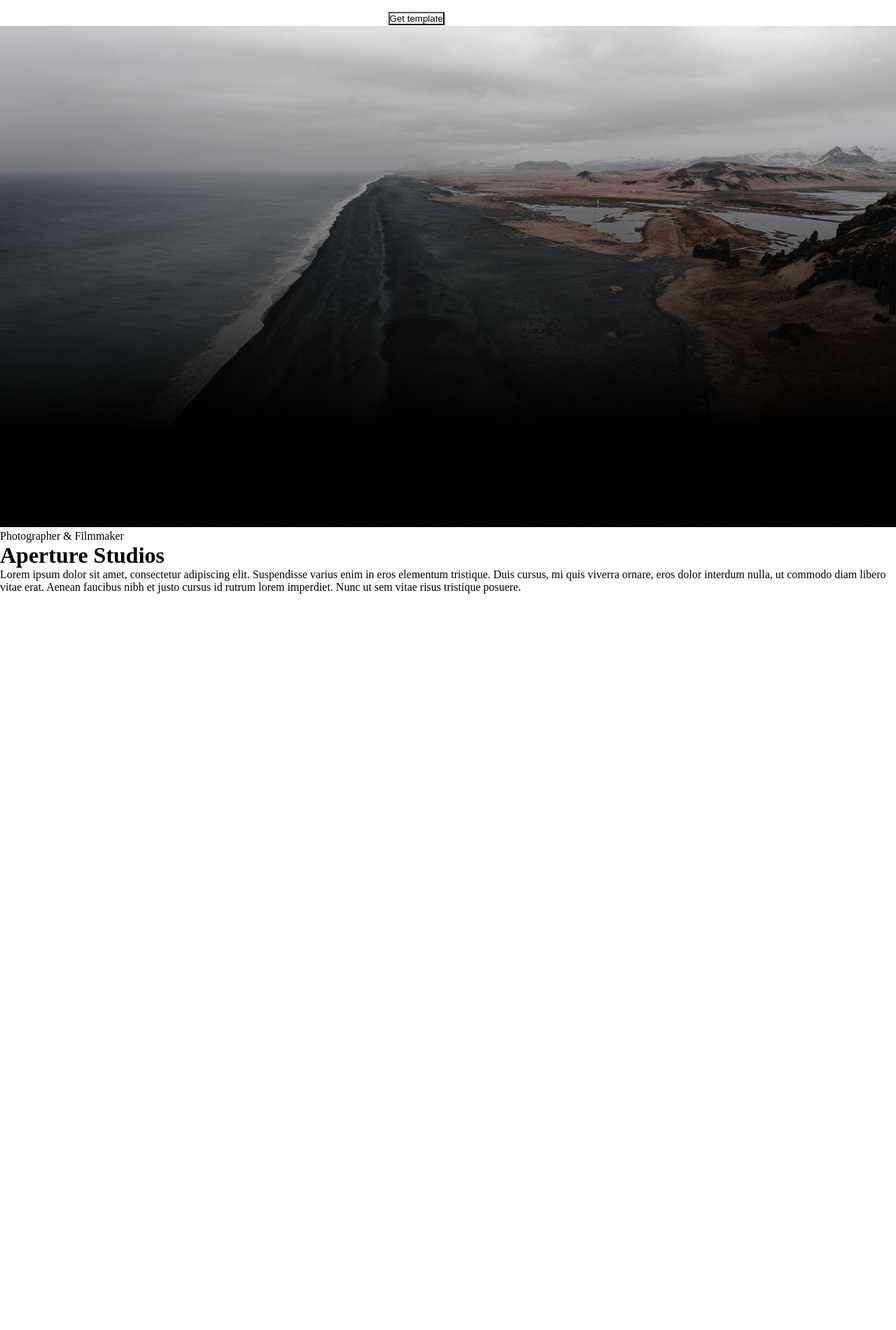
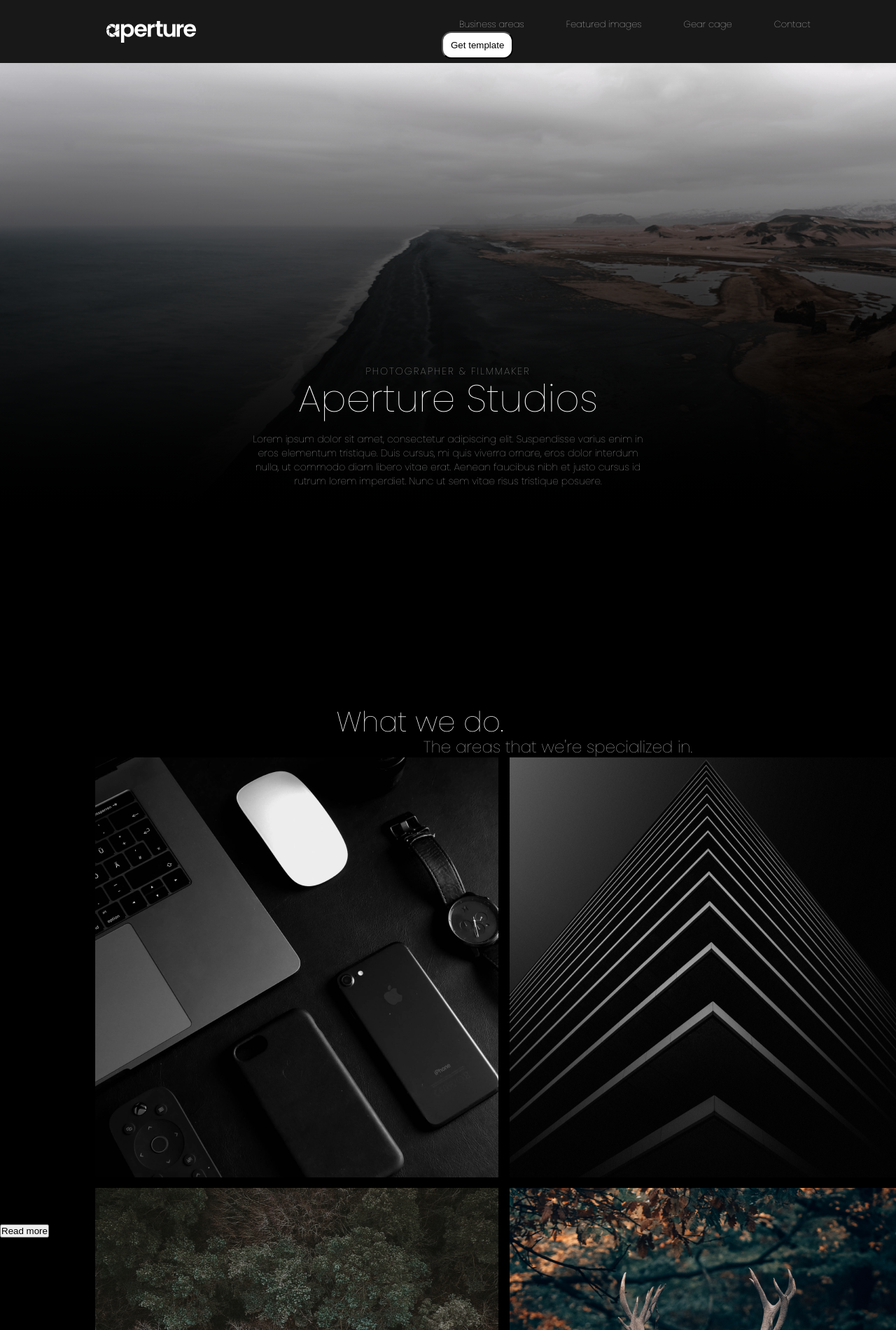
Before and after one commit to lizuha224/Aperture, a plain HTML site: page index.html in a window 1280 px wide. Shown: the top 1900 px of the page at 70% size. Before the commit the page ends 848 px from the top, so only its background shows below. Drawn offline with Linux system fonts and the light colour scheme.

Commit message:
Add files via upload

```diff
--- a/css/style.css
+++ b/css/style.css
@@ -4,19 +4,32 @@
     box-sizing: border-box;
 }
 
-.container {
+.container_block{
     max-width: 1440px;
+    margin: auto;
+    max-width: 100%;
+}
 
-}
-.navigation{
-background-color: black;
-max-width: 100%;
+.header {
+    max-width: 1440px;
+    height: 90px;
+    background: #181818;
+    border-radius: 0px;
 }
 
 .logo {
+    color: #FFFFFF;
     margin-left: 152px;
+    margin-top: 30px;
 }
+
+.navigation {
+    margin-top: -40px;
+    padding-left: 600px;
+}
+
 .item_nav {
+    padding-left: 56px;
     text-decoration: none;
     font-family: 'Poppins';
     font-style: normal;
@@ -27,10 +40,34 @@ max-width: 100%;
 }
 
 .nav_but {
+    padding: 10px 11px;
+    margin-left: 31px;
     background-color: #FFFFFF;
+    color: black;
+    border-radius: 14px;
+    cursor: pointer;
 }
 
-.p {
+.nav_but:hover {
+    color: brown;
+}
+
+.oceans {
+    border-radius: 0px;
+    background: linear-gradient(360deg, #000000 18.78%, rgba(0, 0, 0, 0) 98.53%), url(/img/IMAGE\ \(1\).png);
+    background-repeat: no-repeat;
+    background-size: cover;
+    height: 800px;
+    width: 1440px;
+    max-width: 100%;
+}
+
+.aperture {
+    padding-top: 430px;
+    padding-bottom: 60px;
+}
+
+.p_af {
     font-family: 'Poppins';
 font-style: normal;
 font-weight: 400;
@@ -40,26 +77,98 @@ line-height: 20px;
 text-align: center;
 letter-spacing: 2px;
 text-transform: uppercase;
-    color: #C0C0C0;
+
+color: #C0C0C0;
 }
 
-.h1 {
+.z_ok {
     font-family: 'Poppins';
     font-style: normal;
     font-weight: 400;
     font-size: 54px;
     line-height: 59px;
+
     text-align: center;
+
     color: #FFFFFF;
+
 }
 
-.p {
+.mini_text {
+    padding-top: 18px;
     font-family: 'Poppins';
+    font-style: normal;
+    font-weight: 400;
+    font-size: 14px;
+    line-height: 20px;
+    align-items: center;
+    text-align: center;
+
+    color: #C0C0C0;
+}
+
+.other {
+max-width: 1440px;
+height: 1558px;
+background-color: black;
+}
+
+.what {
+align-items: center;
+font-family: 'Poppins';
 font-style: normal;
 font-weight: 400;
-font-size: 14px;
-line-height: 20px;
+font-size: 40px;
+line-height: 42px;
+
+
 text-align: center;
+
+color: #FFFFFF;
+}
+
+.the {
+padding-left: 394px;
+font-family: 'Poppins';
+font-style: normal;
+font-weight: 400;
+font-size: 23px;
+line-height: 30px;
+
+text-align: center;
+
 color: #C0C0C0;
+}
 
+.cards {
+    padding: 120, 120, 100, 120;
+    max-width: 1200px;
+    height: 1338px;
+    padding-top: 120px;
 }
+
+.object {
+display: flex;
+}
+
+.photo_1 {
+   padding-left: 136px;
+}
+
+.triangle {
+    padding-left: 16px;
+}
+
+.object_2 {
+display: flex;
+margin-top: -89px;
+padding-bottom: 100px;
+}
+
+.photo_3 {
+    padding-left: 136px;
+}
+
+.deer {
+    padding-left: 16px;
+}
--- a/index.html
+++ b/index.html
@@ -4,24 +4,111 @@
     <meta charset="UTF-8">
     <meta http-equiv="X-UA-Compatible" content="IE=edge">
     <meta name="viewport" content="width=device-width, initial-scale=1.0">
-    <link rel="stylesheet" href=".css/style.css">
+    <link rel="stylesheet" href="./css/style.css">
+    <link href="https://fonts.googleapis.com/css2?family=Poppins:wght@100&display=swap" rel="stylesheet">
     <title>Aperture +</title>
 </head>
 <body>
-    <div class="container block">
-        <div class="navigation"></div>
-        <img src="./img/Aperture-Logotype-Horizontal-White.png" alt="LOGO" class="logo">
+    <header class="header">
+
+    <div class="container_block">
+        <img src="./img/Aperture-Logotype-Horizontal-White.svg" alt="LOGO" class="logo">
+
+
+<div class="navigation">
         <a href="#" class="item_nav">Business areas</a>
         <a href="#" class="item_nav">Featured images</a>
         <a href="#" class="item_nav">Gear cage</a>
         <a href="#" class="item_nav">Contact</a>
         <button class="nav_but">Get template</button>
     </div>
-<div class="ocean">
-    <img src="./img/IMAGE (1).png" alt="ocean" class="ocean">
-    <p>Photographer & Filmmaker </p>
-    <h1>Aperture Studios</h1>
-    <p>Lorem ipsum dolor sit amet, consectetur adipiscing elit. Suspendisse varius enim in eros elementum tristique. Duis cursus, mi quis viverra ornare, eros dolor interdum nulla, ut commodo diam libero vitae erat. Aenean faucibus nibh et justo cursus id rutrum lorem imperdiet. Nunc ut sem vitae risus tristique posuere.</p>
+    </div>
+</header>
+
+<div class="oceans">
+    <!-- <img src="./img/IMAGE (1).png" alt="ocean" class="ocean"> -->
+    <div class="aperture">
+    <p class= "p_af">Photographer & Filmmaker </p>
+    <h1 class="z_ok">Aperture Studios</h1>
+    <p class="mini_text">Lorem ipsum dolor sit amet, consectetur adipiscing elit. Suspendisse varius enim in<br> eros elementum tristique. Duis cursus, mi quis viverra ornare, eros dolor interdum<br> nulla, ut commodo diam libero vitae erat. Aenean faucibus nibh et justo cursus id<br> rutrum lorem imperdiet. Nunc ut sem vitae risus tristique posuere.</p>
+    </div>
+</div>
+<div class="other">
+<div class="cards">
+    <h1 class="what">What we do.</h1>
+    <p class="the">The areas that we're specialized in.</p>
+<div class="object">
+    <div class="apple">
+        <img src="./img/IMAGE (6).png" alt="apple" class="photo_1">
+<h2>PRODUCT PHOTOGRAPHY</h2>
+<p>Cras commodo consequat orci, in convallis risus egestas non. Nulla efficitur auctor hendrerit. Etiam ut orci varius, faucibus libero ac, cursus quam.</p>
+<button class="more">Read more</button>
+    </div>
+    <!-- /.apple -->
+
+    <div class="triangle">
+        <img src="./img/IMAGE (5).png" alt="triangle" class="photo_2">
+<h2>ARCHITECTURE PHOTOGRAPHY</h2>
+<p>Aenean porta neque eget consequat fringilla. Vestibulum ultrices, orci nec egestas pharetra, ligula est semper enim, nec auctor sapien leo nec purus. Fusce tincidunt aliquet sapien, sit amet rhoncus leo imperdiet nec.</p>
+<button class="more">Read more</button>
+    </div>
+    <!-- /.triangle -->
+</div>
+<div class="object_2">
+    <div class="wood">
+        <img src="./img/IMAGE (7).png" alt="wood" class="photo_3">
+        <h2>DRONE PHOTOGRAPHY</h2>
+        <p>Mauris euismod elit et nisi ultrices, ut faucibus orci tincidunt. Duis tristique sed lorem a vestibulum. Cras commodo consequat orci, in convallis risus egestas non. Nulla efficitur auctor hendrerit. Etiam ut orci varius, faucibus libero ac, cursus quam.</p>
+        <button class="more">Read more</button>
+    </div>
+    <!-- /.wood -->
+    <div class="deer">
+        <img src="./img/IMAGE (8).png" alt="deer" class="photo_4">
+        <h2>WILDLIFE PHOTOGRAPHY</h2>
+        <p>Lorem ipsum dolor sit amet, consectetur adipiscing elit. Nullam scelerisque aliquam odio et faucibus. Nulla rhoncus feugiat eros quis consectetur. Morbi neque ex, condimentum dapibus congue et, vulputate ut ligula. Vestibulum sit amet urna turpis.</p>
+        <button class="more">Read more</button>
+    </div>
+    <!-- /.deer -->
+</div>
+</div>
+</div>
+<div class="mountain">
+    <img src="img/IMAGE (9).png" alt="mountain">
+<h2>SUNSET AT MOUNT FUJI</h2>
+<p>Duis tristique sed lorem a vestibulum. Cras commodo consequat orci, in convallis risus egestas non.</p>
+
+</div>
+<div class="tools">
+    <div class="text">
+
+    </div>
+    <div class="camera">
+
+    </div>
+</div>
+<div class="leaves">
+    <h2>MONSTERA LEAFS</h2>
+    <p>Vestibulum sit amet urna turpis. Mauris euismod elit et nisi ultrices, ut faucibus orci tincidunt.</p>
+
+</div>
+<div class="clients">
+    <h1>Past clients</h1>
+    <h2>Trusted by your favourite companies</h2>
+
+</div>
+<div class="stars">
+    <img src="img/IMAGE (12).png" alt="stars">
+    <h2>STAR FALL IN THE HIMALAYAS</h2>
+    <p>Nulla rhoncus feugiat eros quis consectetur. Morbi neque ex, condimentum dapibus congue et, vulputate ut ligula.</p>
+
+</div>
+<div class="text_p">
+    <h1>Need help with photography<br> or videography?</h1>
+    <p>We're here for you!</p>
+    <button class="get">Get in touch</button>
+</div>
+<div class="footer">
+
 </div>
 </body>
 </html>
```
Also changed, not shown: img/Aperture-Logotype-Horizontal-White.svg (added).
